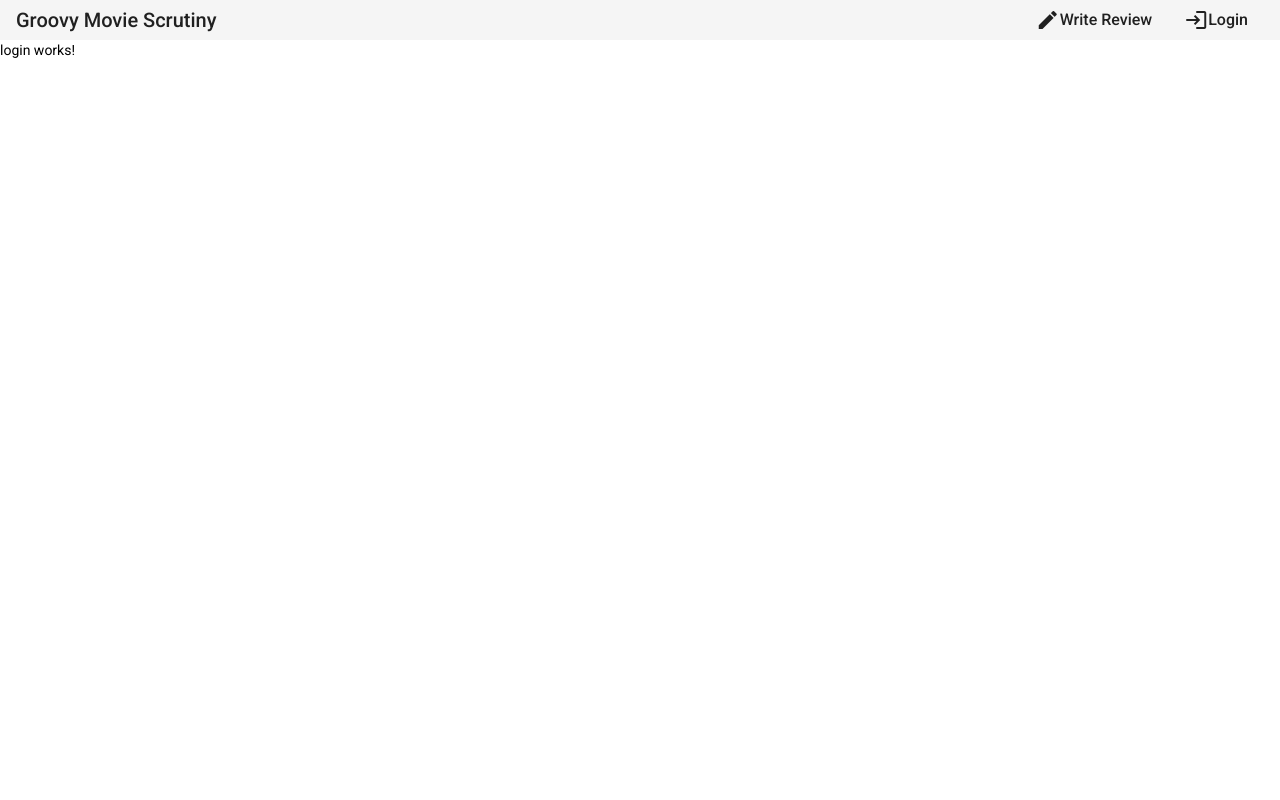
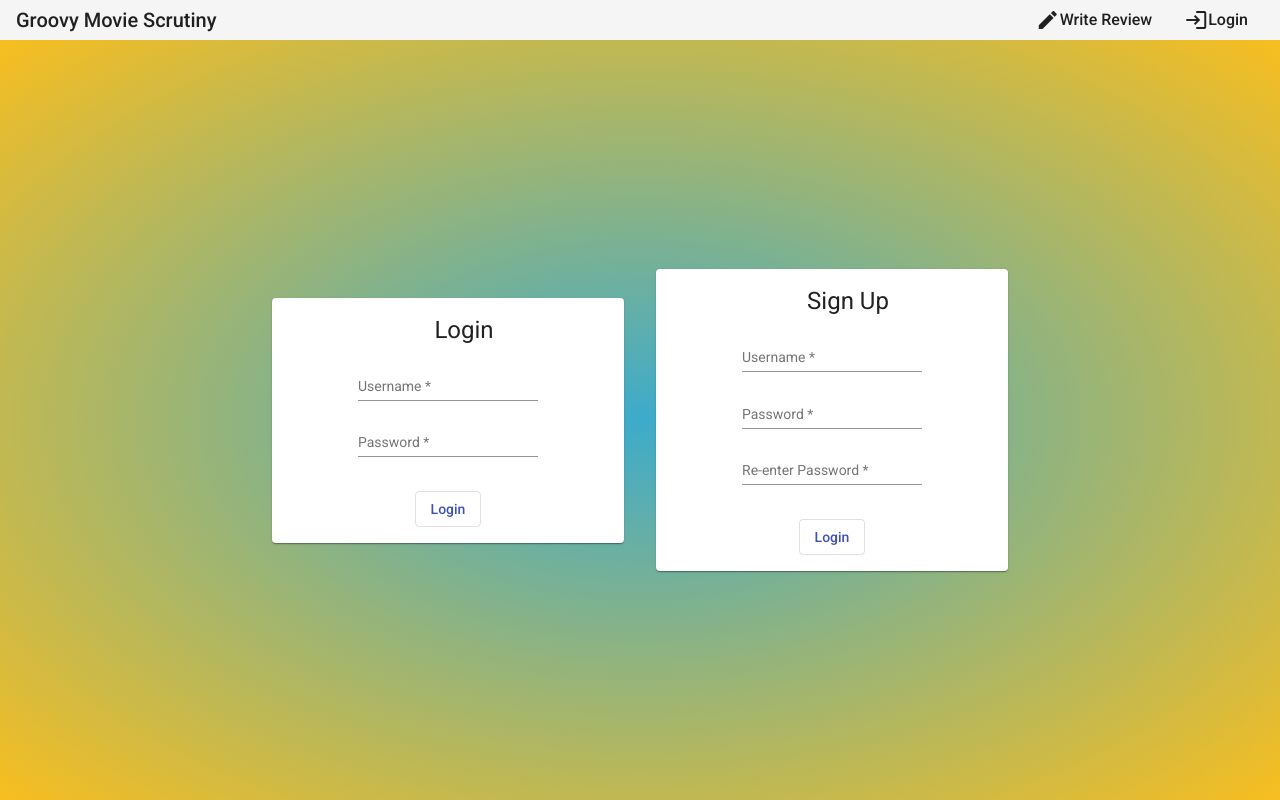
Before and after one commit to MrKevinJLoftus/learning-angular, an Angular app: page /login in a window 1280 px wide. Built offline with nearby package versions, Linux system fonts and the light colour scheme.

Commit message:
Creating Login and Signup forms

```diff
--- a/src/app/features/auth/auth.module.ts
+++ b/src/app/features/auth/auth.module.ts
@@ -3,13 +3,15 @@ import { CommonModule } from '@angular/common';
 import { LoginComponent } from './components/login/login.component';
 import { SharedModule } from 'src/app/shared/shared/shared.module';
 import { RouterModule, Routes } from '@angular/router';
+import { LoginFormComponent } from './components/login-form/login-form.component';
+import { SignupFormComponent } from './components/signup-form/signup-form.component';
 
 const routes: Routes = [
   { path: '', component: LoginComponent }
 ];
 
 @NgModule({
-  declarations: [LoginComponent],
+  declarations: [LoginComponent, LoginFormComponent, SignupFormComponent],
   imports: [
     SharedModule,
     RouterModule.forChild(routes)
--- /dev/null
+++ b/src/app/features/auth/components/login-form/login-form.component.html
@@ -0,0 +1,24 @@
+<mat-card class="review-card">
+  <mat-card-header>
+    <h1>Login</h1>
+  </mat-card-header>
+  <mat-card-content>
+    <form [formGroup]="loginForm">
+      <div class="form-controls">
+        <mat-form-field>
+          <mat-label>Username</mat-label>
+          <input matInput formControlName="username" type="text">
+          <mat-error *ngIf="loginForm?.controls?.username?.errors?.required">Username is required.</mat-error>
+        </mat-form-field>
+        <mat-form-field>
+          <mat-label>Password</mat-label>
+          <input matInput formControlName="password" type="text">
+          <mat-error *ngIf="loginForm?.controls?.password?.errors?.required">Password is required.</mat-error>
+        </mat-form-field>
+      </div>
+    </form>
+  </mat-card-content>
+  <mat-card-footer>
+    <button mat-stroked-button color="primary" (click)="submitLogin()">Login</button>
+  </mat-card-footer>
+</mat-card>
--- /dev/null
+++ b/src/app/features/auth/components/login-form/login-form.component.scss
@@ -0,0 +1,6 @@
+button {
+  margin-bottom: 1rem;
+}
+mat-card {
+  width: 25vw;
+}
--- /dev/null
+++ b/src/app/features/auth/components/login-form/login-form.component.ts
@@ -0,0 +1,39 @@
+import { Component, OnInit } from '@angular/core';
+import { FormBuilder, FormGroup, Validators } from '@angular/forms';
+
+@Component({
+  selector: 'app-login-form',
+  templateUrl: './login-form.component.html',
+  styleUrls: ['./login-form.component.scss']
+})
+export class LoginFormComponent implements OnInit {
+  loginForm!: FormGroup;
+
+  constructor(private fb: FormBuilder) { }
+
+  ngOnInit(): void {
+    this.initForm();
+  }
+
+  /**
+   * Initialize form group.
+   */
+  initForm(): void {
+    this.loginForm = this.fb.group({
+      username: ['', Validators.required],
+      password: ['', Validators.required]
+    });
+  }
+
+  /**
+   * Send username/password to API for logging in.
+   */
+  submitLogin(): void {
+    if (this.loginForm.valid) {
+      // call auth service login
+    } else {
+      this.loginForm.markAllAsTouched();
+    }
+  }
+
+}
--- a/src/app/features/auth/components/login/login.component.html
+++ b/src/app/features/auth/components/login/login.component.html
@@ -1 +1,4 @@
-<p>login works!</p>
+<div class="center-container">
+  <app-login-form></app-login-form>
+  <app-signup-form></app-signup-form>
+</div>
--- a/src/app/features/auth/components/login/login.component.scss
+++ b/src/app/features/auth/components/login/login.component.scss
@@ -0,0 +1,7 @@
+.center-container {
+  height: 95vh;
+  background: radial-gradient(#3dabcc, #f8be1f);
+  app-login-form, app-signup-form {
+    margin: 1rem;
+  }
+}
--- /dev/null
+++ b/src/app/features/auth/components/signup-form/signup-form.component.html
@@ -0,0 +1,29 @@
+<mat-card class="review-card">
+  <mat-card-header>
+    <h1>Sign Up</h1>
+  </mat-card-header>
+  <mat-card-content>
+    <form [formGroup]="signupForm">
+      <div class="form-controls">
+        <mat-form-field>
+          <mat-label>Username</mat-label>
+          <input matInput formControlName="username" type="text">
+          <mat-error *ngIf="signupForm?.controls?.username?.errors?.required">Username is required.</mat-error>
+        </mat-form-field>
+        <mat-form-field>
+          <mat-label>Password</mat-label>
+          <input matInput formControlName="password" type="text">
+          <mat-error *ngIf="signupForm?.controls?.password?.errors?.required">Password is required.</mat-error>
+        </mat-form-field>
+        <mat-form-field>
+          <mat-label>Re-enter Password</mat-label>
+          <input matInput formControlName="passwordTwo" type="text">
+          <mat-error *ngIf="signupForm?.controls?.passwordTwo?.errors?.required">You must re-enter your password.</mat-error>
+        </mat-form-field>
+      </div>
+    </form>
+  </mat-card-content>
+  <mat-card-footer>
+    <button mat-stroked-button color="primary" (click)="submitLogin()">Login</button>
+  </mat-card-footer>
+</mat-card>
--- /dev/null
+++ b/src/app/features/auth/components/signup-form/signup-form.component.scss
@@ -0,0 +1,6 @@
+button {
+  margin-bottom: 1rem;
+}
+mat-card {
+  width: 25vw;
+}
--- /dev/null
+++ b/src/app/features/auth/components/signup-form/signup-form.component.ts
@@ -0,0 +1,39 @@
+import { Component, OnInit } from '@angular/core';
+import { FormBuilder, FormGroup, Validators } from '@angular/forms';
+
+@Component({
+  selector: 'app-signup-form',
+  templateUrl: './signup-form.component.html',
+  styleUrls: ['./signup-form.component.scss']
+})
+export class SignupFormComponent implements OnInit {
+  signupForm!: FormGroup;
+
+  constructor(private fb: FormBuilder) { }
+
+  ngOnInit(): void {
+    this.initForm();
+  }
+
+  /**
+   * Initialize form group.
+   */
+  initForm(): void {
+    this.signupForm = this.fb.group({
+      username: ['', Validators.required],
+      password: ['', Validators.required],
+      passwordTwo: ['', Validators.required]
+    });
+  }
+
+  /**
+   * Send username/password to API for signing up.
+   */
+  submitLogin(): void {
+    if (this.signupForm.valid) {
+      // call auth service signup
+    } else {
+      this.signupForm.markAllAsTouched();
+    }
+  }
+}
--- a/src/styles.scss
+++ b/src/styles.scss
@@ -41,3 +41,13 @@ body { margin: 0; font-family: Roboto, "Helvetica Neue", sans-serif; }
     flex-direction: row;
   }
 }
+
+.form-controls {
+  flex-direction: column;
+}
+
+.center-container, .form-controls, mat-card-header, mat-card-footer {
+  display: flex;
+  align-items: center;
+  justify-content: center;
+}
```
Also changed, not shown: 2 other files (tests, documents, lock files or other folders).
